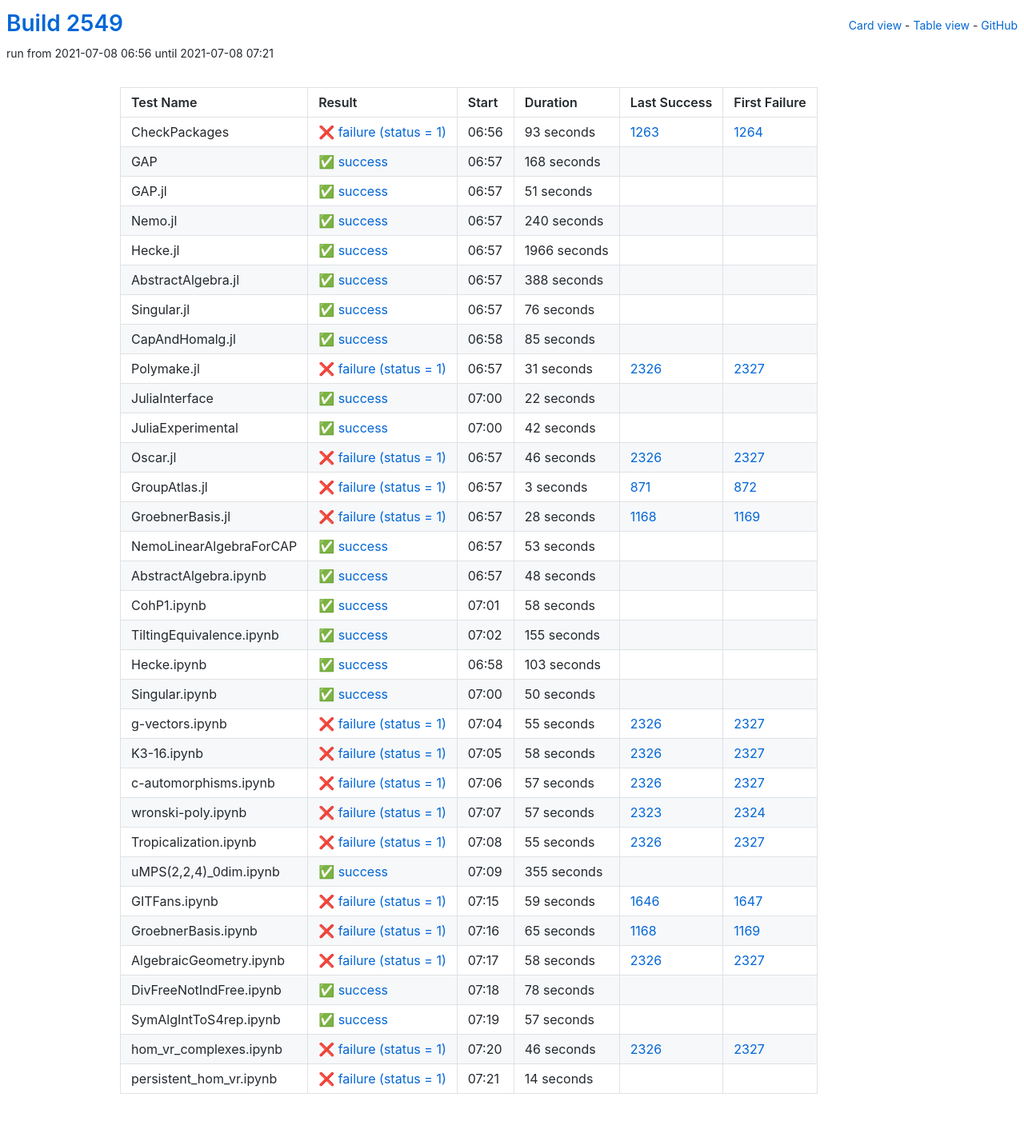
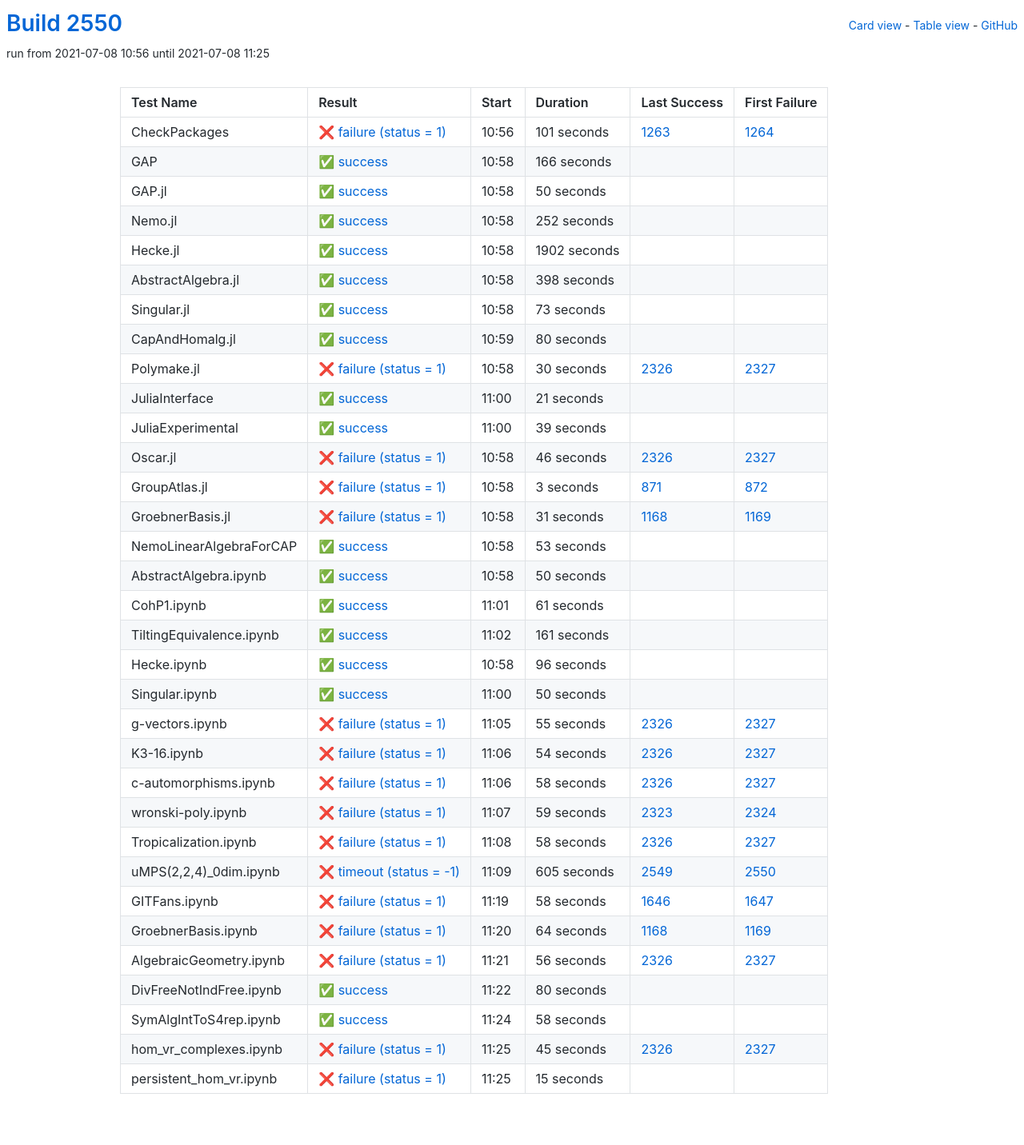
Before and after one commit to oscar-system/oscar-ci-status-stable, a Jekyll site: the page built from table.html, in a window 1280 px wide. Shown: the whole page at 80% size. Built offline with Jekyll 4.4.1, drawn with Linux system fonts in a browser that asks for light colours.

Commit message:
Build #2550

```diff
--- a/_data/ci.yml
+++ b/_data/ci.yml
@@ -1,6 +1,6 @@
 ---
-build: 2549
-build_url: https://oscarci.mathematik.uni-kl.de/job/oscar-stable/2549/
+build: 2550
+build_url: https://oscarci.mathematik.uni-kl.de/job/oscar-stable/2550/
 job: oscar-stable
 organization: oscar-system
 repo: oscar-ci-status-stable
@@ -8,140 +8,140 @@ repourl: https://github.com/oscar-system/oscar-ci-status-stable
 tests:
 - name: CheckPackages
   id: checkpackages
-  log: https://oscarci.mathematik.uni-kl.de/job/oscar-stable/2549/artifact/logs/build-2549/CheckPackages.log
-  start: 2021-07-08 06:56
+  log: https://oscarci.mathematik.uni-kl.de/job/oscar-stable/2550/artifact/logs/build-2550/CheckPackages.log
+  start: 2021-07-08 10:56
   success: false
   exitcode: 1
   status: failure
-  duration: 93
+  duration: 101
   last_success: 1263
   last_success_url: https://oscarci.mathematik.uni-kl.de/job/oscar-stable/1263/
   first_failure: 1264
   first_failure_url: https://oscarci.mathematik.uni-kl.de/job/oscar-stable/1264/
 - name: GAP
   id: gap
-  log: https://oscarci.mathematik.uni-kl.de/job/oscar-stable/2549/artifact/logs/build-2549/GAP.log
-  start: 2021-07-08 06:57
+  log: https://oscarci.mathematik.uni-kl.de/job/oscar-stable/2550/artifact/logs/build-2550/GAP.log
+  start: 2021-07-08 10:58
   success: true
   exitcode: 0
   status: success
-  duration: 168
+  duration: 166
   last_success: false
   last_success_url:
   first_failure: false
   first_failure_url:
 - name: GAP.jl
   id: gap-jl
-  log: https://oscarci.mathematik.uni-kl.de/job/oscar-stable/2549/artifact/logs/build-2549/GAP.jl.log
-  start: 2021-07-08 06:57
+  log: https://oscarci.mathematik.uni-kl.de/job/oscar-stable/2550/artifact/logs/build-2550/GAP.jl.log
+  start: 2021-07-08 10:58
   success: true
   exitcode: 0
   status: success
-  duration: 51
+  duration: 50
   last_success: false
   last_success_url:
   first_failure: false
   first_failure_url:
 - name: Nemo.jl
   id: nemo-jl
-  log: https://oscarci.mathematik.uni-kl.de/job/oscar-stable/2549/artifact/logs/build-2549/Nemo.jl.log
-  start: 2021-07-08 06:57
+  log: https://oscarci.mathematik.uni-kl.de/job/oscar-stable/2550/artifact/logs/build-2550/Nemo.jl.log
+  start: 2021-07-08 10:58
   success: true
   exitcode: 0
   status: success
-  duration: 240
+  duration: 252
   last_success: false
   last_success_url:
   first_failure: false
   first_failure_url:
 - name: Hecke.jl
   id: hecke-jl
-  log: https://oscarci.mathematik.uni-kl.de/job/oscar-stable/2549/artifact/logs/build-2549/Hecke.jl.log
-  start: 2021-07-08 06:57
+  log: https://oscarci.mathematik.uni-kl.de/job/oscar-stable/2550/artifact/logs/build-2550/Hecke.jl.log
+  start: 2021-07-08 10:58
   success: true
   exitcode: 0
   status: success
-  duration: 1966
+  duration: 1902
   last_success: false
   last_success_url:
   first_failure: false
   first_failure_url:
 - name: AbstractAlgebra.jl
   id: abstractalgebra-jl
-  log: https://oscarci.mathematik.uni-kl.de/job/oscar-stable/2549/artifact/logs/build-2549/AbstractAlgebra.jl.log
-  start: 2021-07-08 06:57
+  log: https://oscarci.mathematik.uni-kl.de/job/oscar-stable/2550/artifact/logs/build-2550/AbstractAlgebra.jl.log
+  start: 2021-07-08 10:58
   success: true
   exitcode: 0
   status: success
-  duration: 388
+  duration: 398
   last_success: false
   last_success_url:
   first_failure: false
   first_failure_url:
 - name: Singular.jl
   id: singular-jl
-  log: https://oscarci.mathematik.uni-kl.de/job/oscar-stable/2549/artifact/logs/build-2549/Singular.jl.log
-  start: 2021-07-08 06:57
+  log: https://oscarci.mathematik.uni-kl.de/job/oscar-stable/2550/artifact/logs/build-2550/Singular.jl.log
+  start: 2021-07-08 10:58
   success: true
   exitcode: 0
   status: success
-  duration: 76
+  duration: 73
   last_success: false
   last_success_url:
   first_failure: false
   first_failure_url:
 - name: CapAndHomalg.jl
   id: capandhomalg-jl
-  log: https://oscarci.mathematik.uni-kl.de/job/oscar-stable/2549/artifact/logs/build-2549/CapAndHomalg.jl.log
-  start: 2021-07-08 06:58
+  log: https://oscarci.mathematik.uni-kl.de/job/oscar-stable/2550/artifact/logs/build-2550/CapAndHomalg.jl.log
+  start: 2021-07-08 10:59
   success: true
   exitcode: 0
   status: success
-  duration: 85
+  duration: 80
   last_success: false
   last_success_url:
   first_failure: false
   first_failure_url:
 - name: Polymake.jl
   id: polymake-jl
-  log: https://oscarci.mathematik.uni-kl.de/job/oscar-stable/2549/artifact/logs/build-2549/Polymake.jl.log
-  start: 2021-07-08 06:57
+  log: https://oscarci.mathematik.uni-kl.de/job/oscar-stable/2550/artifact/logs/build-2550/Polymake.jl.log
+  start: 2021-07-08 10:58
   success: false
   exitcode: 1
   status: failure
-  duration: 31
+  duration: 30
   last_success: 2326
   last_success_url: https://oscarci.mathematik.uni-kl.de/job/oscar-stable/2326/
   first_failure: 2327
   first_failure_url: https://oscarci.mathematik.uni-kl.de/job/oscar-stable/2327/
 - name: JuliaInterface
   id: juliainterface
-  log: https://oscarci.mathematik.uni-kl.de/job/oscar-stable/2549/artifact/logs/build-2549/JuliaInterface.log
-  start: 2021-07-08 07:00
+  log: https://oscarci.mathematik.uni-kl.de/job/oscar-stable/2550/artifact/logs/build-2550/JuliaInterface.log
+  start: 2021-07-08 11:00
   success: true
   exitcode: 0
   status: success
-  duration: 22
+  duration: 21
   last_success: false
   last_success_url:
   first_failure: false
   first_failure_url:
 - name: JuliaExperimental
   id: juliaexperimental
-  log: https://oscarci.mathematik.uni-kl.de/job/oscar-stable/2549/artifact/logs/build-2549/JuliaExperimental.log
-  start: 2021-07-08 07:00
+  log: https://oscarci.mathematik.uni-kl.de/job/oscar-stable/2550/artifact/logs/build-2550/JuliaExperimental.log
+  start: 2021-07-08 11:00
   success: true
   exitcode: 0
   status: success
-  duration: 42
+  duration: 39
   last_success: false
   last_success_url:
   first_failure: false
   first_failure_url:
 - name: Oscar.jl
   id: oscar-jl
-  log: https://oscarci.mathematik.uni-kl.de/job/oscar-stable/2549/artifact/logs/build-2549/Oscar.jl.log
-  start: 2021-07-08 06:57
+  log: https://oscarci.mathematik.uni-kl.de/job/oscar-stable/2550/artifact/logs/build-2550/Oscar.jl.log
+  start: 2021-07-08 10:58
   success: false
   exitcode: 1
   status: failure
@@ -152,8 +152,8 @@ tests:
   first_failure_url: https://oscarci.mathematik.uni-kl.de/job/oscar-stable/2327/
 - name: GroupAtlas.jl
   id: groupatlas-jl
-  log: https://oscarci.mathematik.uni-kl.de/job/oscar-stable/2549/artifact/logs/build-2549/GroupAtlas.jl.log
-  start: 2021-07-08 06:57
+  log: https://oscarci.mathematik.uni-kl.de/job/oscar-stable/2550/artifact/logs/build-2550/GroupAtlas.jl.log
+  start: 2021-07-08 10:58
   success: false
   exitcode: 1
   status: failure
@@ -164,20 +164,20 @@ tests:
   first_failure_url: https://oscarci.mathematik.uni-kl.de/job/oscar-stable/872/
 - name: GroebnerBasis.jl
   id: groebnerbasis-jl
-  log: https://oscarci.mathematik.uni-kl.de/job/oscar-stable/2549/artifact/logs/build-2549/GroebnerBasis.jl.log
-  start: 2021-07-08 06:57
+  log: https://oscarci.mathematik.uni-kl.de/job/oscar-stable/2550/artifact/logs/build-2550/GroebnerBasis.jl.log
+  start: 2021-07-08 10:58
   success: false
   exitcode: 1
   status: failure
-  duration: 28
+  duration: 31
   last_success: 1168
   last_success_url: https://oscarci.mathematik.uni-kl.de/job/oscar-stable/1168/
   first_failure: 1169
   first_failure_url: https://oscarci.mathematik.uni-kl.de/job/oscar-stable/1169/
 - name: NemoLinearAlgebraForCAP
   id: nemolinearalgebraforcap
-  log: https://oscarci.mathematik.uni-kl.de/job/oscar-stable/2549/artifact/logs/build-2549/NemoLinearAlgebraForCAP.log
-  start: 2021-07-08 06:57
+  log: https://oscarci.mathematik.uni-kl.de/job/oscar-stable/2550/artifact/logs/build-2550/NemoLinearAlgebraForCAP.log
+  start: 2021-07-08 10:58
   success: true
   exitcode: 0
   status: success
@@ -188,56 +188,56 @@ tests:
   first_failure_url:
 - name: AbstractAlgebra.ipynb
   id: abstractalgebra-ipynb
-  log: https://oscarci.mathematik.uni-kl.de/job/oscar-stable/2549/artifact/logs/build-2549/AbstractAlgebra.ipynb.log
-  start: 2021-07-08 06:57
+  log: https://oscarci.mathematik.uni-kl.de/job/oscar-stable/2550/artifact/logs/build-2550/AbstractAlgebra.ipynb.log
+  start: 2021-07-08 10:58
   success: true
   exitcode: 0
   status: success
-  duration: 48
+  duration: 50
   last_success: false
   last_success_url:
   first_failure: false
   first_failure_url:
 - name: CohP1.ipynb
   id: cohp1-ipynb
-  log: https://oscarci.mathematik.uni-kl.de/job/oscar-stable/2549/artifact/logs/build-2549/CohP1.ipynb.log
-  start: 2021-07-08 07:01
+  log: https://oscarci.mathematik.uni-kl.de/job/oscar-stable/2550/artifact/logs/build-2550/CohP1.ipynb.log
+  start: 2021-07-08 11:01
   success: true
   exitcode: 0
   status: success
-  duration: 58
+  duration: 61
   last_success: false
   last_success_url:
   first_failure: false
   first_failure_url:
 - name: TiltingEquivalence.ipynb
   id: tiltingequivalence-ipynb
-  log: https://oscarci.mathematik.uni-kl.de/job/oscar-stable/2549/artifact/logs/build-2549/TiltingEquivalence.ipynb.log
-  start: 2021-07-08 07:02
+  log: https://oscarci.mathematik.uni-kl.de/job/oscar-stable/2550/artifact/logs/build-2550/TiltingEquivalence.ipynb.log
+  start: 2021-07-08 11:02
   success: true
   exitcode: 0
   status: success
-  duration: 155
+  duration: 161
   last_success: false
   last_success_url:
   first_failure: false
   first_failure_url:
 - name: Hecke.ipynb
   id: hecke-ipynb
-  log: https://oscarci.mathematik.uni-kl.de/job/oscar-stable/2549/artifact/logs/build-2549/Hecke.ipynb.log
-  start: 2021-07-08 06:58
+  log: https://oscarci.mathematik.uni-kl.de/job/oscar-stable/2550/artifact/logs/build-2550/Hecke.ipynb.log
+  start: 2021-07-08 10:58
   success: true
   exitcode: 0
   status: success
-  duration: 103
+  duration: 96
   last_success: false
   last_success_url:
   first_failure: false
   first_failure_url:
 - name: Singular.ipynb
   id: singular-ipynb
-  log: https://oscarci.mathematik.uni-kl.de/job/oscar-stable/2549/artifact/logs/build-2549/Singular.ipynb.log
-  start: 2021-07-08 07:00
+  log: https://oscarci.mathematik.uni-kl.de/job/oscar-stable/2550/artifact/logs/build-2550/Singular.ipynb.log
+  start: 2021-07-08 11:00
   success: true
   exitcode: 0
   status: success
@@ -248,8 +248,8 @@ tests:
   first_failure_url:
 - name: g-vectors.ipynb
   id: g-vectors-ipynb
-  log: https://oscarci.mathematik.uni-kl.de/job/oscar-stable/2549/artifact/logs/build-2549/g-vectors.ipynb.log
-  start: 2021-07-08 07:04
+  log: https://oscarci.mathematik.uni-kl.de/job/oscar-stable/2550/artifact/logs/build-2550/g-vectors.ipynb.log
+  start: 2021-07-08 11:05
   success: false
   exitcode: 1
   status: failure
@@ -260,8 +260,20 @@ tests:
   first_failure_url: https://oscarci.mathematik.uni-kl.de/job/oscar-stable/2327/
 - name: K3-16.ipynb
   id: k3-16-ipynb
-  log: https://oscarci.mathematik.uni-kl.de/job/oscar-stable/2549/artifact/logs/build-2549/K3-16.ipynb.log
-  start: 2021-07-08 07:05
+  log: https://oscarci.mathematik.uni-kl.de/job/oscar-stable/2550/artifact/logs/build-2550/K3-16.ipynb.log
+  start: 2021-07-08 11:06
+  success: false
+  exitcode: 1
+  status: failure
+  duration: 54
+  last_success: 2326
+  last_success_url: https://oscarci.mathematik.uni-kl.de/job/oscar-stable/2326/
+  first_failure: 2327
+  first_failure_url: https://oscarci.mathematik.uni-kl.de/job/oscar-stable/2327/
+- name: c-automorphisms.ipynb
+  id: c-automorphisms-ipynb
+  log: https://oscarci.mathematik.uni-kl.de/job/oscar-stable/2550/artifact/logs/build-2550/c-automorphisms.ipynb.log
+  start: 2021-07-08 11:06
   success: false
   exitcode: 1
   status: failure
@@ -270,82 +282,22 @@ tests:
   last_success_url: https://oscarci.mathematik.uni-kl.de/job/oscar-stable/2326/
   first_failure: 2327
   first_failure_url: https://oscarci.mathematik.uni-kl.de/job/oscar-stable/2327/
-- name: c-automorphisms.ipynb
-  id: c-automorphisms-ipynb
-  log: https://oscarci.mathematik.uni-kl.de/job/oscar-stable/2549/artifact/logs/build-2549/c-automorphisms.ipynb.log
-  start: 2021-07-08 07:06
+- name: wronski-poly.ipynb
+  id: wronski-poly-ipynb
+  log: https://oscarci.mathematik.uni-kl.de/job/oscar-stable/2550/artifact/logs/build-2550/wronski-poly.ipynb.log
+  start: 2021-07-08 11:07
   success: false
   exitcode: 1
   status: failure
-  duration: 57
-  last_success: 2326
-  last_success_url: https://oscarci.mathematik.uni-kl.de/job/oscar-stable/2326/
-  first_failure: 2327
-  first_failure_url: https://oscarci.mathematik.uni-kl.de/job/oscar-stable/2327/
-- name: wronski-poly.ipynb
-  id: wronski-poly-ipynb
-  log: https://oscarci.mathematik.uni-kl.de/job/oscar-stable/2549/artifact/logs/build-2549/wronski-poly.ipynb.log
-  start: 2021-07-08 07:07
-  success: false
-  exitcode: 1
-  status: failure
-  duration: 57
+  duration: 59
   last_success: 2323
   last_success_url: https://oscarci.mathematik.uni-kl.de/job/oscar-stable/2323/
   first_failure: 2324
   first_failure_url: https://oscarci.mathematik.uni-kl.de/job/oscar-stable/2324/
 - name: Tropicalization.ipynb
   id: tropicalization-ipynb
-  log: https://oscarci.mathematik.uni-kl.de/job/oscar-stable/2549/artifact/logs/build-2549/Tropicalization.ipynb.log
-  start: 2021-07-08 07:08
-  success: false
-  exitcode: 1
-  status: failure
-  duration: 55
-  last_success: 2326
-  last_success_url: https://oscarci.mathematik.uni-kl.de/job/oscar-stable/2326/
-  first_failure: 2327
-  first_failure_url: https://oscarci.mathematik.uni-kl.de/job/oscar-stable/2327/
-- name: uMPS(2,2,4)_0dim.ipynb
-  id: umps-2-2-4-0dim-ipynb
-  log: https://oscarci.mathematik.uni-kl.de/job/oscar-stable/2549/artifact/logs/build-2549/uMPS-2-2-4-_0dim.ipynb.log
-  start: 2021-07-08 07:09
-  success: true
-  exitcode: 0
-  status: success
-  duration: 355
-  last_success: false
-  last_success_url:
-  first_failure: false
-  first_failure_url:
-- name: GITFans.ipynb
-  id: gitfans-ipynb
-  log: https://oscarci.mathematik.uni-kl.de/job/oscar-stable/2549/artifact/logs/build-2549/GITFans.ipynb.log
-  start: 2021-07-08 07:15
-  success: false
-  exitcode: 1
-  status: failure
-  duration: 59
-  last_success: 1646
-  last_success_url: https://oscarci.mathematik.uni-kl.de/job/oscar-stable/1646/
-  first_failure: 1647
-  first_failure_url: https://oscarci.mathematik.uni-kl.de/job/oscar-stable/1647/
-- name: GroebnerBasis.ipynb
-  id: groebnerbasis-ipynb
-  log: https://oscarci.mathematik.uni-kl.de/job/oscar-stable/2549/artifact/logs/build-2549/GroebnerBasis.ipynb.log
-  start: 2021-07-08 07:16
-  success: false
-  exitcode: 1
-  status: failure
-  duration: 65
-  last_success: 1168
-  last_success_url: https://oscarci.mathematik.uni-kl.de/job/oscar-stable/1168/
-  first_failure: 1169
-  first_failure_url: https://oscarci.mathematik.uni-kl.de/job/oscar-stable/1169/
-- name: AlgebraicGeometry.ipynb
-  id: algebraicgeometry-ipynb
-  log: https://oscarci.mathematik.uni-kl.de/job/oscar-stable/2549/artifact/logs/build-2549/AlgebraicGeometry.ipynb.log
-  start: 2021-07-08 07:17
+  log: https://oscarci.mathematik.uni-kl.de/job/oscar-stable/2550/artifact/logs/build-2550/Tropicalization.ipynb.log
+  start: 2021-07-08 11:08
   success: false
   exitcode: 1
   status: failure
@@ -354,50 +306,98 @@ tests:
   last_success_url: https://oscarci.mathematik.uni-kl.de/job/oscar-stable/2326/
   first_failure: 2327
   first_failure_url: https://oscarci.mathematik.uni-kl.de/job/oscar-stable/2327/
+- name: uMPS(2,2,4)_0dim.ipynb
+  id: umps-2-2-4-0dim-ipynb
+  log: https://oscarci.mathematik.uni-kl.de/job/oscar-stable/2550/artifact/logs/build-2550/uMPS-2-2-4-_0dim.ipynb.log
+  start: 2021-07-08 11:09
+  success: false
+  exitcode: -1
+  status: timeout
+  duration: 605
+  last_success: 2549
+  last_success_url: https://oscarci.mathematik.uni-kl.de/job/oscar-stable/2549/
+  first_failure: 2550
+  first_failure_url: https://oscarci.mathematik.uni-kl.de/job/oscar-stable/2550/
+- name: GITFans.ipynb
+  id: gitfans-ipynb
+  log: https://oscarci.mathematik.uni-kl.de/job/oscar-stable/2550/artifact/logs/build-2550/GITFans.ipynb.log
+  start: 2021-07-08 11:19
+  success: false
+  exitcode: 1
+  status: failure
+  duration: 58
+  last_success: 1646
+  last_success_url: https://oscarci.mathematik.uni-kl.de/job/oscar-stable/1646/
+  first_failure: 1647
+  first_failure_url: https://oscarci.mathematik.uni-kl.de/job/oscar-stable/1647/
+- name: GroebnerBasis.ipynb
+  id: groebnerbasis-ipynb
+  log: https://oscarci.mathematik.uni-kl.de/job/oscar-stable/2550/artifact/logs/build-2550/GroebnerBasis.ipynb.log
+  start: 2021-07-08 11:20
+  success: false
+  exitcode: 1
+  status: failure
+  duration: 64
+  last_success: 1168
+  last_success_url: https://oscarci.mathematik.uni-kl.de/job/oscar-stable/1168/
+  first_failure: 1169
+  first_failure_url: https://oscarci.mathematik.uni-kl.de/job/oscar-stable/1169/
+- name: AlgebraicGeometry.ipynb
+  id: algebraicgeometry-ipynb
+  log: https://oscarci.mathematik.uni-kl.de/job/oscar-stable/2550/artifact/logs/build-2550/AlgebraicGeometry.ipynb.log
+  start: 2021-07-08 11:21
+  success: false
+  exitcode: 1
+  status: failure
+  duration: 56
+  last_success: 2326
+  last_success_url: https://oscarci.mathematik.uni-kl.de/job/oscar-stable/2326/
+  first_failure: 2327
+  first_failure_url: https://oscarci.mathematik.uni-kl.de/job/oscar-stable/2327/
 - name: DivFreeNotIndFree.ipynb
   id: divfreenotindfree-ipynb
-  log: https://oscarci.mathematik.uni-kl.de/job/oscar-stable/2549/artifact/logs/build-2549/DivFreeNotIndFree.ipynb.log
-  start: 2021-07-08 07:18
+  log: https://oscarci.mathematik.uni-kl.de/job/oscar-stable/2550/artifact/logs/build-2550/DivFreeNotIndFree.ipynb.log
+  start: 2021-07-08 11:22
   success: true
   exitcode: 0
   status: success
-  duration: 78
+  duration: 80
   last_success: false
   last_success_url:
   first_failure: false
   first_failure_url:
 - name: SymAlgIntToS4rep.ipynb
   id: symalginttos4rep-ipynb
-  log: https://oscarci.mathematik.uni-kl.de/job/oscar-stable/2549/artifact/logs/build-2549/SymAlgIntToS4rep.ipynb.log
-  start: 2021-07-08 07:19
+  log: https://oscarci.mathematik.uni-kl.de/job/oscar-stable/2550/artifact/logs/build-2550/SymAlgIntToS4rep.ipynb.log
+  start: 2021-07-08 11:24
   success: true
   exitcode: 0
   status: success
-  duration: 57
+  duration: 58
   last_success: false
   last_success_url:
   first_failure: false
   first_failure_url:
 - name: hom_vr_complexes.ipynb
   id: hom-vr-complexes-ipynb
-  log: https://oscarci.mathematik.uni-kl.de/job/oscar-stable/2549/artifact/logs/build-2549/hom_vr_complexes.ipynb.log
-  start: 2021-07-08 07:20
+  log: https://oscarci.mathematik.uni-kl.de/job/oscar-stable/2550/artifact/logs/build-2550/hom_vr_complexes.ipynb.log
+  start: 2021-07-08 11:25
   success: false
   exitcode: 1
   status: failure
-  duration: 46
+  duration: 45
   last_success: 2326
   last_success_url: https://oscarci.mathematik.uni-kl.de/job/oscar-stable/2326/
   first_failure: 2327
   first_failure_url: https://oscarci.mathematik.uni-kl.de/job/oscar-stable/2327/
 - name: persistent_hom_vr.ipynb
   id: persistent-hom-vr-ipynb
-  log: https://oscarci.mathematik.uni-kl.de/job/oscar-stable/2549/artifact/logs/build-2549/persistent_hom_vr.ipynb.log
-  start: 2021-07-08 07:21
+  log: https://oscarci.mathematik.uni-kl.de/job/oscar-stable/2550/artifact/logs/build-2550/persistent_hom_vr.ipynb.log
+  start: 2021-07-08 11:25
   success: false
   exitcode: 1
   status: failure
-  duration: 14
+  duration: 15
   last_success: false
   last_success_url:
   first_failure: false
```
Also changed, not shown: README.md.
